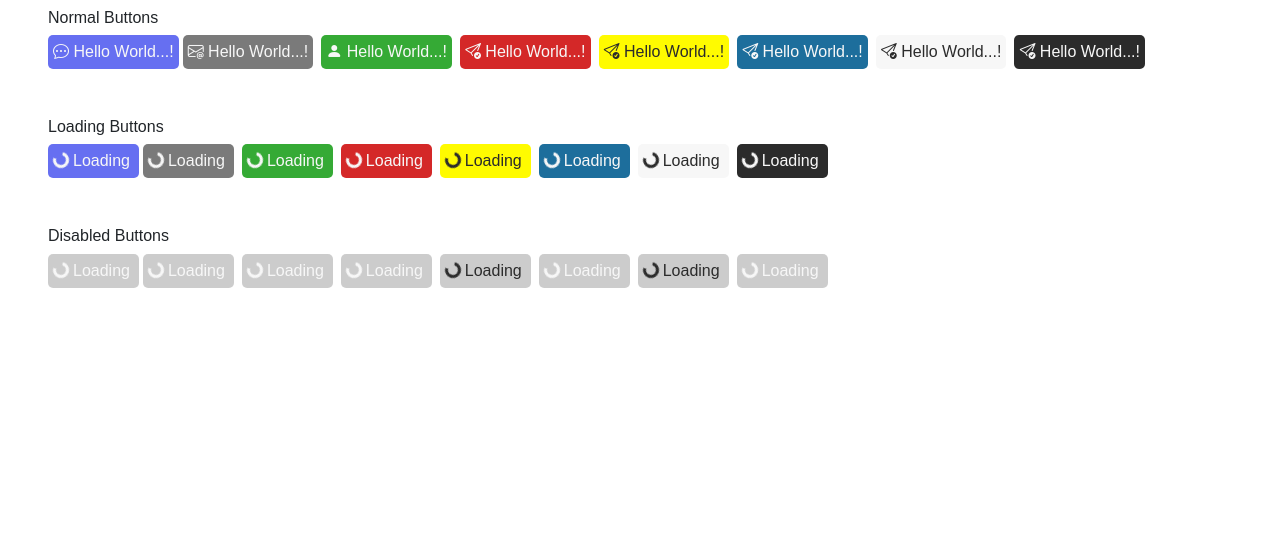
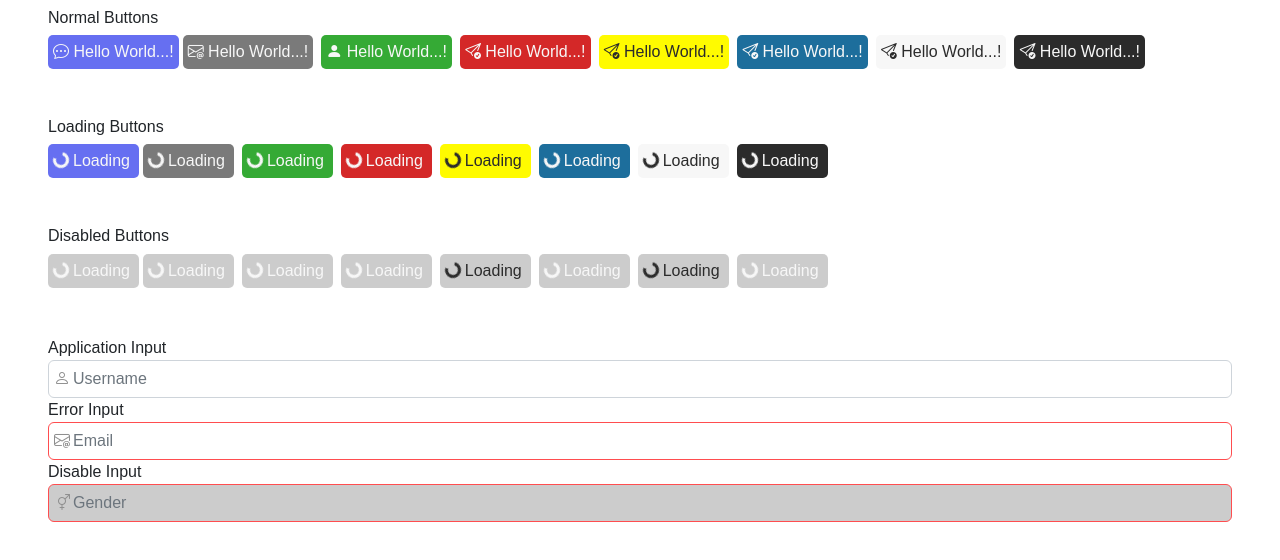
Before and after one commit to alimpp/vuejs-base-components, a Vue app: page / in a window 1280 px wide. Shown: the top 560 px of the page. Built offline with nearby package versions, Linux system fonts and the light colour scheme.

Commit message:
Add base input

```diff
--- a/src/App.vue
+++ b/src/App.vue
@@ -1,11 +1,13 @@
 <template>
   <div class="app px-5 pt-2">
     <index />
+    <indexInput />
   </div>
 </template>
 
 <script setup>
 import index from "@/components/buttons/index";
+import indexInput from "@/components/input/index";
 </script>
 
 <style lang="scss" scoped>
--- /dev/null
+++ b/src/components/base/baseInput.vue
@@ -0,0 +1,105 @@
+<template>
+  <div class="base-input-container">
+    <i
+      class="dark_color bi"
+      :class="{
+        'bi-person': username,
+        'bi-eye-slash': password,
+        'bi-gender-ambiguous': gender,
+        'bi-envelope-at': email,
+      }"
+    ></i>
+    <input
+      ref="input"
+      class="form-control px-4"
+      :class="{ error: hasError , disbaled_input: disabledInput }"
+      :type="type"
+      :placeholder="placeholder"
+      :value="modelValue"
+      @input="$emit('update:modelValue', $event.target.value)"
+    />
+  </div>
+</template>
+
+<script setup>
+import { computed } from "vue";
+const username = computed(() => {
+  if (props.icon === "username") {
+    return true;
+  }
+});
+const password = computed(() => {
+  if (props.icon === "password") {
+    return true;
+  }
+});
+const gender = computed(() => {
+  if (props.icon === "gender") {
+    return true;
+  }
+});
+const email = computed(() => {
+  if (props.icon === "email") {
+    return true;
+  }
+});
+const disabledInput = computed(() => {
+  if (props.disable == true) {
+    return true;
+  }
+});
+const props = defineProps({
+  type: {
+    type: String,
+    default: "",
+    required: false,
+  },
+  placeholder: {
+    type: String,
+    default: "",
+    required: true,
+  },
+  hasError: {
+    type: Boolean,
+    default: false,
+    required: true,
+  },
+  modelValue: {
+    type: String,
+    default: "",
+  },
+  icon: {
+    type: String,
+    default: "",
+    required: false,
+  },
+  disable: {
+    type: Boolean,
+    default: false,
+    required: true,
+  },
+});
+</script>
+
+<style lang="scss" scoped>
+.base-input-container {
+  display: flex;
+  flex-direction: column;
+  i {
+    position: absolute;
+    z-index: 1;
+    margin: 7px 6px;
+    color: rgb(142, 142, 142);
+  }
+  .error {
+    border: 1px solid #ff4d4f;
+  }
+  .disbaled_input {
+    background: rgba(0, 0, 0, 0.2);
+    backdrop-filter: blur(0px);
+    -webkit-backdrop-filter: blur(0px);
+    cursor: not-allowed;
+    pointer-events: none;
+  }
+}
+</style>
--- /dev/null
+++ b/src/components/input/index.vue
@@ -0,0 +1,16 @@
+<template>
+  <div class="mt-5">
+    <span>Application Input</span>
+    <baseInput placeholder="Username" icon="username" :hasError="false" />
+    <span class="pt-2">Error Input</span>
+    <baseInput placeholder="Email" icon="email" :hasError="true" />
+    <span class="pt-2">Disable Input</span>
+    <baseInput placeholder="Gender" icon="gender" :hasError="true" :disable="true" />
+  </div>
+</template>
+
+<script setup>
+import baseInput from "@/components/base/baseInput";
+</script>
+
+<style></style>
```
